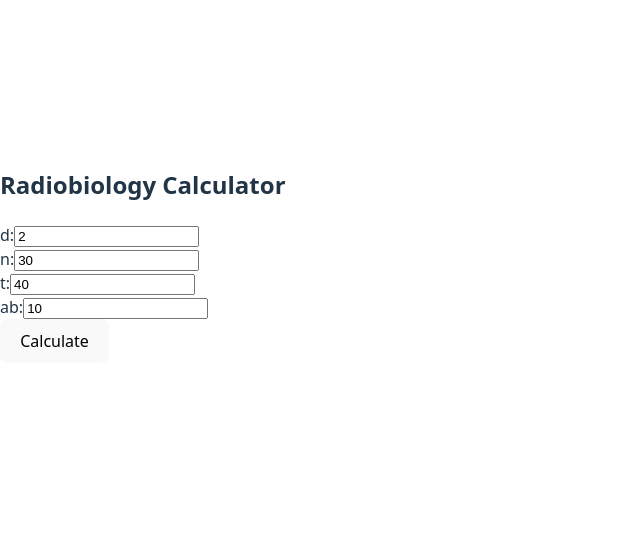
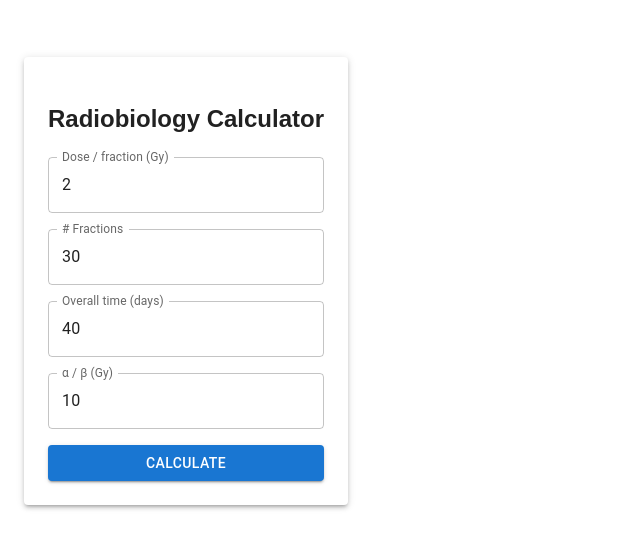
Before and after one commit to Sergejs-MP/radiocalc-ui, a React (Vite) app: page / in a window 1280 px wide. Shown: the part 135-684 px from the top of the page, without its empty margins (0-640 px from the left). Built offline with nearby package versions, Linux system fonts and the light colour scheme.

Commit message:
feat: MUI UI + TCP/NTCP plots

```diff
--- a/package.json
+++ b/package.json
@@ -10,6 +10,9 @@
     "preview": "vite preview"
   },
   "dependencies": {
+    "@emotion/react": "^11.14.0",
+    "@emotion/styled": "^11.14.0",
+    "@mui/material": "^7.0.2",
     "axios": "^1.8.4",
     "plotly.js": "^3.0.1",
     "react": "^19.0.0",
--- a/src/App.tsx
+++ b/src/App.tsx
@@ -2,41 +2,124 @@ import { useState } from "react";
 import axios from "axios";
 import Plot from "react-plotly.js";
 
-// near the top of App.tsx
+import {
+  Container,
+  Paper,
+  TextField,
+  Button,
+  Stack,
+  Tabs,
+  Tab,
+  Box,
+} from "@mui/material";
+
+// backend URL comes from .env → VITE_API
 const API = import.meta.env.VITE_API + "/calculate";
+
+interface Result {
+  total_dose: number;
+  bed: number;
+  eqd2: number;
+  time_corrected_bed: number;
+  survival_fraction: number;
+}
 
 export default function App() {
   const [inp, setInp] = useState({ d: 2, n: 30, t: 40, ab: 10 });
-  const [res, setRes] = useState<any | null>(null);
+  const [res, setRes] = useState<Result | null>(null);
+  const [tab, setTab] = useState(0);
+
+  const handleChange =
+    (key: keyof typeof inp) => (e: React.ChangeEvent<HTMLInputElement>) =>
+      setInp({ ...inp, [key]: +e.target.value });
 
   const calc = async () => {
-    const { data } = await axios.post(API, {
+    const { data } = await axios.post<Result>(API, {
       dose_per_fraction: inp.d,
       number_of_fractions: inp.n,
       treatment_time: inp.t,
       alpha_beta: inp.ab,
     });
     setRes(data);
+    setTab(0); // always show survival tab first
   };
 
+  /*************************   TCP / NTCP helper  *************************/
+  const buildSigmoid = (
+    D50: number,
+    gamma50: number,
+    doses: number[],
+  ): number[] =>
+    doses.map(
+      (D) => 1 / (1 + Math.exp(-4 * gamma50 * (D - D50) / D50)),
+    );
+
   return (
-    <div style={{ maxWidth: 400, margin: "2rem auto" }}>
+    <Container maxWidth="sm" sx={{ mt: 4, fontFamily: "sans-serif" }}>
+      <Paper sx={{ p: 3 }} elevation={3}>
         <h2>Radiobiology Calculator</h2>
-      {["d", "n", "t", "ab"].map((k) => (
-        <div key={k}>
-          <label>{k}:</label>
-          <input
+
+        {/* ---------- input fields ---------- */}
+        <Stack spacing={2}>
+          <TextField
+            label="Dose / fraction (Gy)"
             type="number"
-            value={(inp as any)[k]}
-            onChange={(e) => setInp({ ...inp, [k]: +e.target.value })}
+            value={inp.d}
+            onChange={handleChange("d")}
           />
-        </div>
-      ))}
-      <button onClick={calc}>Calculate</button>
+          <TextField
+            label="# Fractions"
+            type="number"
+            value={inp.n}
+            onChange={handleChange("n")}
+          />
+          <TextField
+            label="Overall time (days)"
+            type="number"
+            value={inp.t}
+            onChange={handleChange("t")}
+          />
+          <TextField
+            label="α / β (Gy)"
+            type="number"
+            value={inp.ab}
+            onChange={handleChange("ab")}
+          />
+          <Button
+            variant="contained"
+            onClick={calc}
+            disabled={Object.values(inp).some((v) => !v)}
+          >
+            Calculate
+          </Button>
+        </Stack>
 
+        {/* ---------- results ---------- */}
         {res && (
-        <>
-          <pre>{JSON.stringify(res, null, 2)}</pre>
+          <Box sx={{ mt: 4 }}>
+            <pre
+              style={{
+                background: "#f5f5f5",
+                padding: 10,
+                whiteSpace: "pre-wrap",
+              }}
+            >
+              {JSON.stringify(res, null, 2)}
+            </pre>
+
+            {/* tabs */}
+            <Tabs
+              value={tab}
+              onChange={(_, v) => setTab(v)}
+              centered
+              sx={{ mb: 1 }}
+            >
+              <Tab label="Cell survival" />
+              <Tab label="TCP / NTCP" />
+            </Tabs>
+
+            {/* ---- Tab 0 : Survival line ---- */}
+            {tab === 0 && (
               <Plot
                 data={[
                   {
@@ -44,12 +127,76 @@ export default function App() {
                     y: [1, res.survival_fraction],
                     type: "scatter",
                     mode: "lines+markers",
+                    name: "Tumour survival",
                   },
                 ]}
-            layout={{ title: "Simple survival line", yaxis: { type: "log" } }}
+                layout={{
+                  title: "Cell survival (semi‑log)",
+                  yaxis: { type: "log", title: "Surviving fraction" },
+                  xaxis: { title: "Physical dose (Gy)" },
+                }}
+                style={{ width: "100%", height: 400 }}
               />
-        </>
             )}
-    </div>
+
+            {/* ---- Tab 1 : TCP / NTCP S‑curves ---- */}
+            {tab === 1 && (
+              <TcpNtcpPlot eqd2={res.eqd2} buildSigmoid={buildSigmoid} />
+            )}
+          </Box>
+        )}
+      </Paper>
+    </Container>
   );
 }
+
+/* ------------------ separate component for TCP / NTCP ------------------ */
+function TcpNtcpPlot({
+  eqd2,
+  buildSigmoid,
+}: {
+  eqd2: number;
+  buildSigmoid: (D50: number, gamma50: number, doses: number[]) => number[];
+}) {
+  // reference params (adjust or make them inputs later)
+  const tumour = { D50: 60, gamma50: 2.5, label: "TCP (tumour)" };
+  const cord = { D50: 50, gamma50: 1.0, label: "NTCP (cord)" };
+
+  const doseAxis = Array.from({ length: 101 }, (_, i) => i); // 0‑100 Gy
+
+  return (
+    <Plot
+      data={[
+        {
+          x: doseAxis,
+          y: buildSigmoid(tumour.D50, tumour.gamma50, doseAxis),
+          name: tumour.label,
+          type: "scatter",
+          mode: "lines",
+        },
+        {
+          x: doseAxis,
+          y: buildSigmoid(cord.D50, cord.gamma50, doseAxis),
+          name: cord.label,
+          type: "scatter",
+          mode: "lines",
+        },
+        {
+          x: [eqd2, eqd2],
+          y: [0, 1],
+          name: `Plan EQD₂ = ${eqd2.toFixed(1)} Gy`,
+          type: "scatter",
+          mode: "lines",
+          line: { dash: "dash" },
+        },
+      ]}
+      layout={{
+        title: "TCP / NTCP",
+        xaxis: { title: "EQD₂ (Gy)" },
+        yaxis: { title: "Probability", range: [0, 1] },
+        legend: { orientation: "h", y: -0.25 },
+      }}
+      style={{ width: "100%", height: 400 }}
+    />
+  );
+}
```
Also changed, not shown: 1 other file (tests, documents, lock files or other folders). Lines whose indentation alone changed are shown as unchanged.
